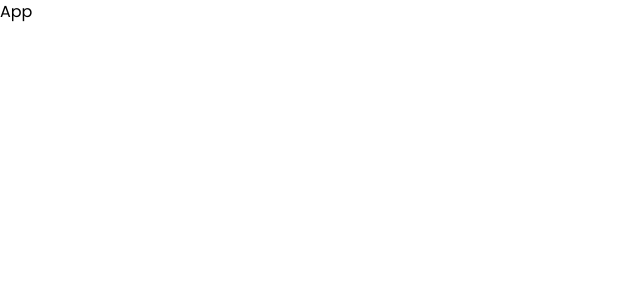
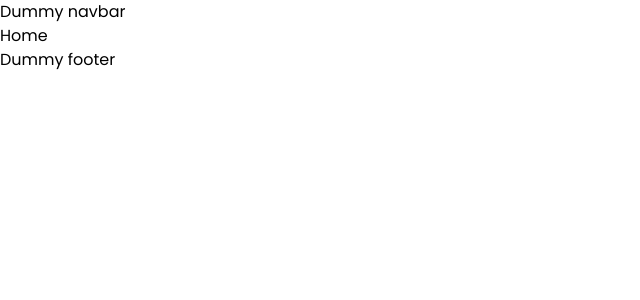
Before and after one commit to mayursdev/react-store, a React (Create React App) app: page / in a window 1280 px wide. Shown: the top 300 px of the page, without its empty margins (0-640 px from the left). Built offline with nearby package versions, Linux system fonts and the light colour scheme.

Commit message:
:heavy_plus_sign: Setup react-router

```diff
--- a/package.json
+++ b/package.json
@@ -8,6 +8,7 @@
     "@testing-library/user-event": "^13.5.0",
     "react": "^18.2.0",
     "react-dom": "^18.2.0",
+    "react-router-dom": "^6.3.0",
     "react-scripts": "5.0.1",
     "web-vitals": "^2.1.4"
   },
--- a/src/App.js
+++ b/src/App.js
@@ -1,9 +1,14 @@
-import React from 'react'
+import React from "react";
+import { Outlet } from "react-router-dom";
 
 const App = () => {
   return (
-    <div className='font-poppins'>App</div>
-  )
-}
+    <div className="font-poppins">
+      <div>Dummy navbar</div>
+      <Outlet />
+      <div>Dummy footer</div>
+    </div>
+  );
+};
 
-export default App
+export default App;
--- a/src/index.js
+++ b/src/index.js
@@ -1,7 +1,20 @@
 import React from "react";
 import ReactDOM from "react-dom/client";
+import { BrowserRouter, Routes, Route } from "react-router-dom";
+
+import App from "./App";
+import Home from "./routes/Home";
+import Shop from "./routes/Shop";
 import "./index.css";
-import App from "./App";
 
 const root = ReactDOM.createRoot(document.getElementById("root"));
-root.render(<App />);
+root.render(
+  <BrowserRouter>
+    <Routes>
+      <Route path="/" element={<App />}>
+        <Route index element={<Home />} />
+        <Route path='/shop' element={<Shop />} />
+      </Route>
+    </Routes>
+  </BrowserRouter>
+);
--- /dev/null
+++ b/src/routes/Home.jsx
@@ -0,0 +1,7 @@
+import React from "react";
+
+const Home = () => {
+  return <div>Home</div>;
+};
+
+export default Home;
--- /dev/null
+++ b/src/routes/Shop.jsx
@@ -0,0 +1,7 @@
+import React from "react";
+
+const Shop = () => {
+  return <div>Shop</div>;
+};
+
+export default Shop;
```
Also changed, not shown: 1 other file (tests, documents, lock files or other folders).
